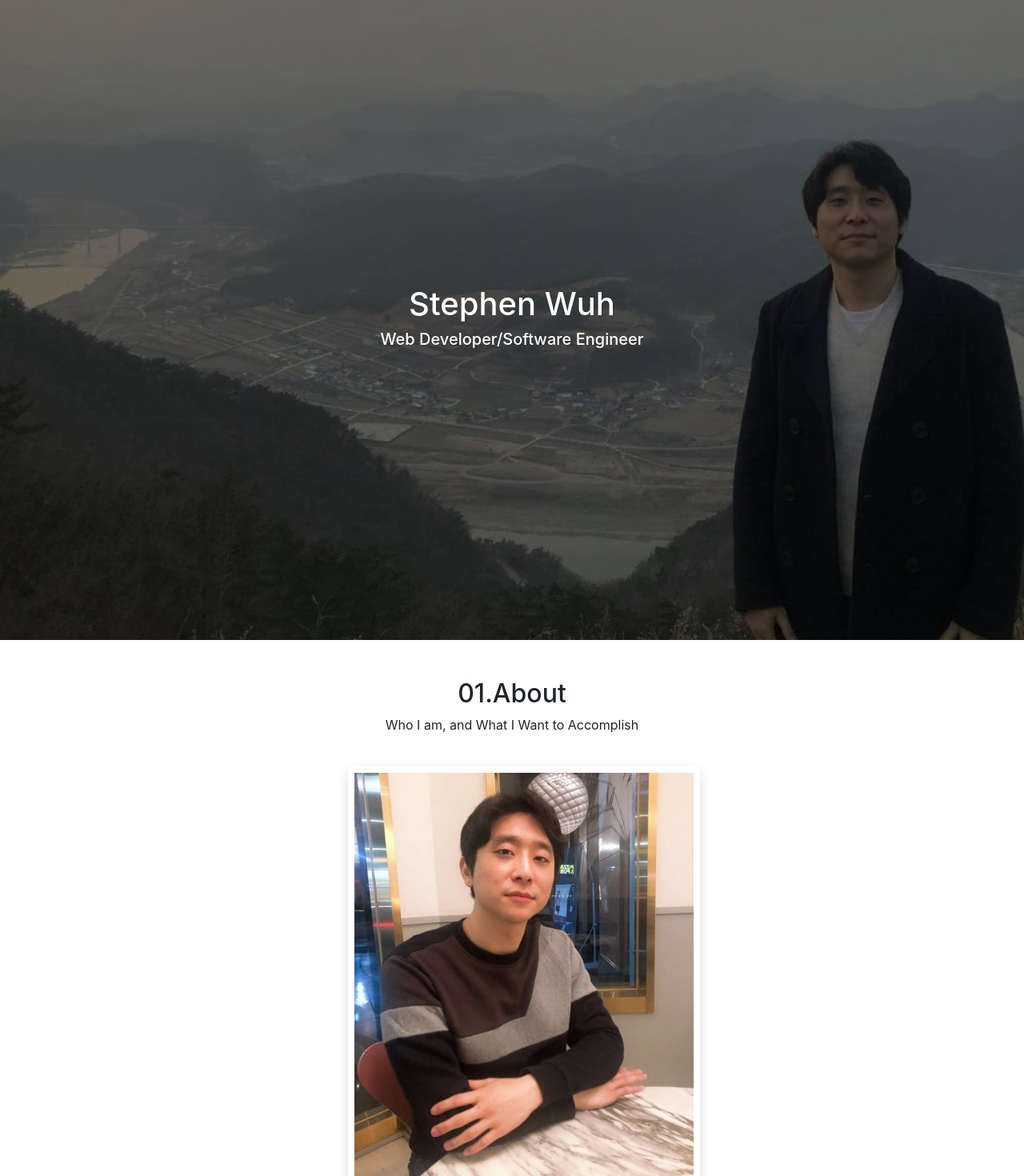
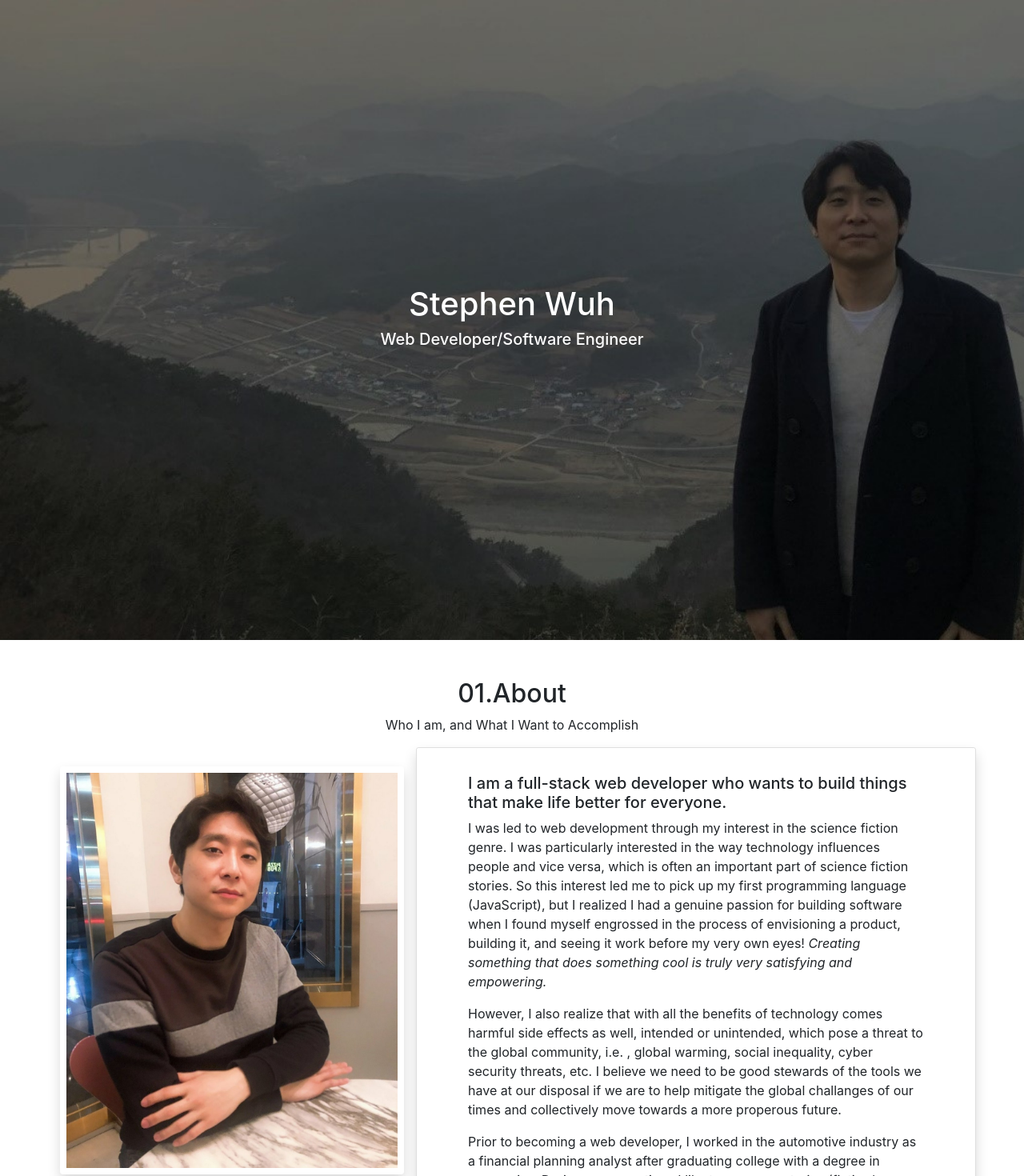
Before and after one commit to stephwuh/profile-page, a React (Create React App) app: page / in a window 1280 px wide. Shown: the top 1470 px of the page at 80% size. Built offline with nearby package versions, Linux system fonts and the light colour scheme.

Commit message:
about image revised

```diff
--- a/src/App.css
+++ b/src/App.css
@@ -52,7 +52,7 @@
   position: relative;
   left: 15px;
   z-index: 1;
-  width: 440px;
+  width: 430px;
 
 }
 
```
